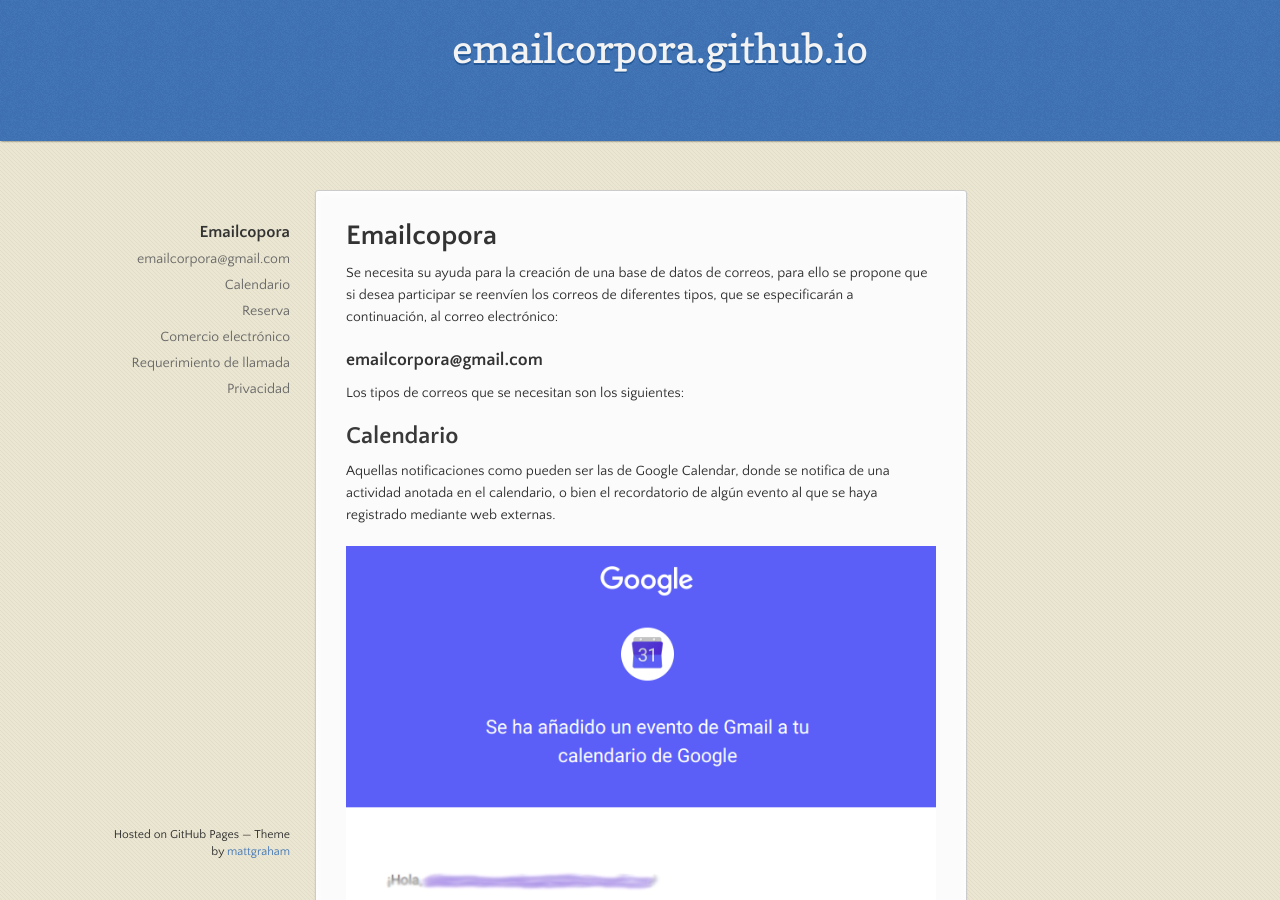
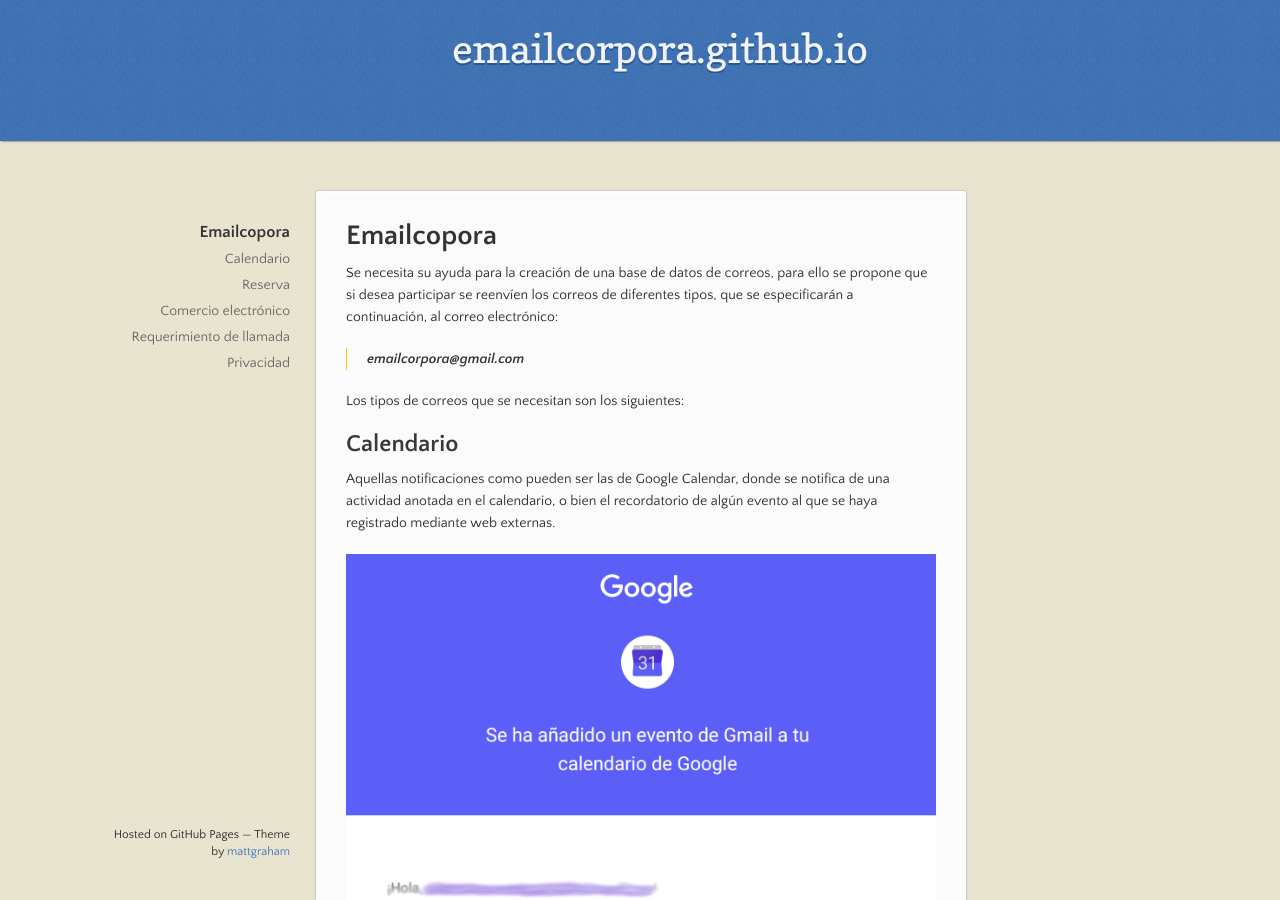
Before and after one commit to emailcorpora/emailcorpora.github.io, a Jekyll site: the page built from index.md, in a window 1280 px wide and 900 px high. Built offline with Jekyll 4.4.1, drawn with Linux system fonts in a browser that asks for light colours; the repository's description, which GitHub fills in, is left out; our own code applies the rules of GitHub Pages for plain Markdown files.

Commit message:
Se edita el index.md

```diff
--- a/index.md
+++ b/index.md
@@ -6,7 +6,7 @@ layout: default
 
 Se necesita su ayuda para la creación de una base de datos de correos, para ello se propone que si desea participar se reenvíen los correos de diferentes tipos, que se especificarán a continuación, al correo electrónico:
 
-### **emailcorpora@gmail.com**
+> **emailcorpora@gmail.com**
 
 Los tipos de correos que se necesitan son los siguientes:
 
```
